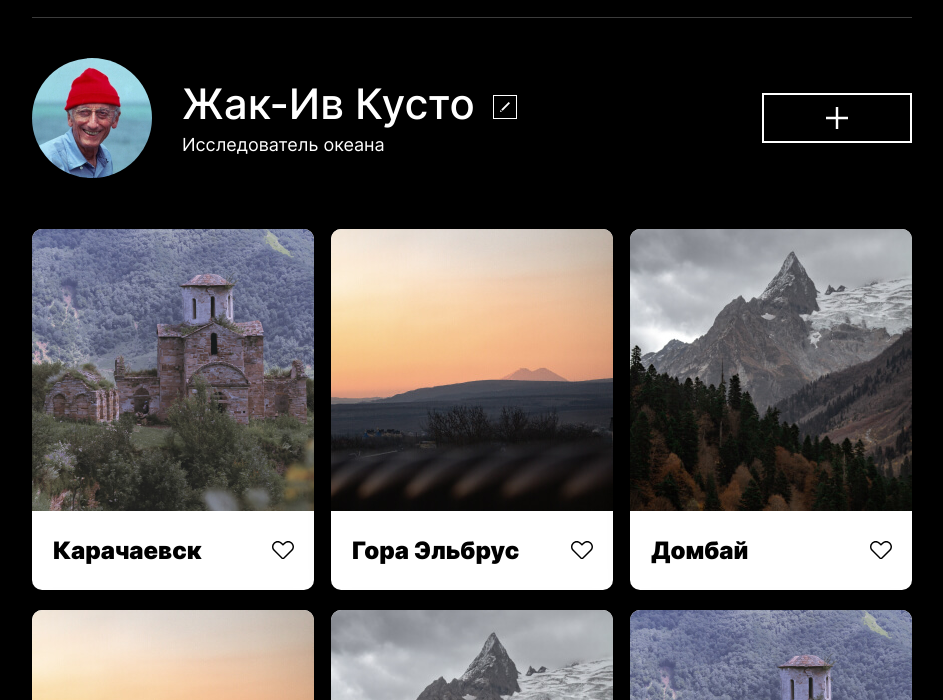
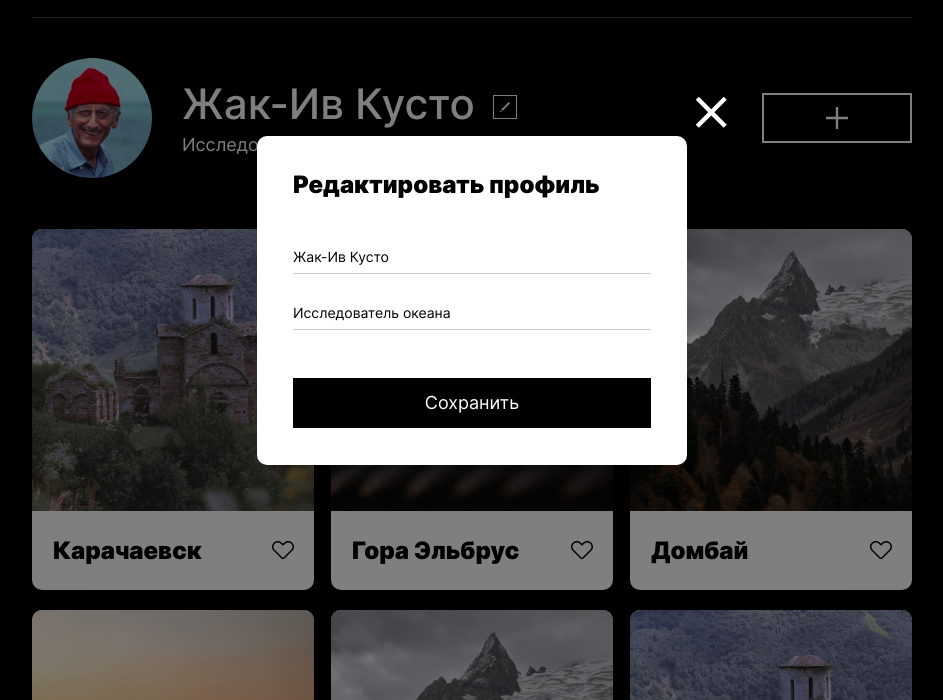
Before and after one commit to gitsvitya/mesto-project, a plain HTML site: page index.html in a window 1280 px wide. Shown: the part 100-800 px from the top of the page, without its empty margins (168-1111 px from the left). Drawn offline with Linux system fonts and the light colour scheme.

Commit message:
Fixed h2 in fieldset

```diff
--- a/blocks/popup/__heading-text/popup__heading-text.css
+++ /dev/null
@@ -1,16 +0,0 @@
-.popup__heading-text {
-  margin: 0;
-  padding: 0;
-  font-style: normal;
-  font-weight: 900;
-  font-size: 24px;
-  line-height: 29px;
-  color: #000000;
-}
-
-@media (max-width: 650px) {
-  .popup__heading-text {
-    font-size: 18px;
-    line-height: 22px;
-  }
-}
--- a/blocks/popup/__heading/popup__heading.css
+++ b/blocks/popup/__heading/popup__heading.css
@@ -1,4 +1,11 @@
 .popup__heading {
+  margin: 0;
+  padding: 0;
+  font-style: normal;
+  font-weight: 900;
+  font-size: 24px;
+  line-height: 29px;
+  color: #000000;
   padding-top: 34px;
   transition: all 0.5s linear;
   padding-right: 28px;
@@ -7,6 +14,8 @@
 
 @media (max-width: 650px) {
   .popup__heading {
+    font-size: 18px;
+    line-height: 22px;
     padding-top: 25px;
   }
 }
--- a/index.html
+++ b/index.html
@@ -62,14 +62,16 @@
         </li>
       </ul>
     </section>
-    <section class="popup">
+    <section class="popup popup_opened">
       <div class="popup__container">
         <button type="button" class="popup__close-button"></button>
         <form action="popup_form" class="popup__form">
+          <h2 class="popup__heading">Редактировать профиль</h2>
           <fieldset class="popup__input-container">
-            <label for="#" class="popup__heading"><h3 class="popup__heading-text">Редактировать профиль</h3></label>
-            <input type="text" name="popup_profile-name" class='popup__input popup_input_name' placeholder="Жак-Ив Кусто" required>
-            <input type="text" name="popup_profile-description" class='popup__input popup_input_description' placeholder="Исследователь океана" required>
+            <input type="text" name="popup_input-name" class='popup__input popup_input_name' placeholder="Жак-Ив Кусто"
+              required>
+            <input type="text" name="popup_input-description" class='popup__input popup_input_description'
+              placeholder="Исследователь океана" required>
             <button type="submit" class="popup__button-submit">Сохранить</button>
           </fieldset>
         </form>
--- a/pages/index.css
+++ b/pages/index.css
@@ -24,7 +24,6 @@
 @import url('../blocks/popup/__input/popup__input.css');
 @import url('../blocks/popup/__input-container/popup__input-container.css');
 @import url('../blocks/popup/__heading/popup__heading.css');
-@import url('../blocks/popup/__heading-text/popup__heading-text.css');
 @import url('../blocks/popup/__input/_name/popup_input_name.css');
 @import url('../blocks/popup/__input/_description/popup_input_description.css');
 @import url('../blocks/popup/__button-submit/popup__button-submit.css');
```
Lines whose indentation alone changed are shown as unchanged.
